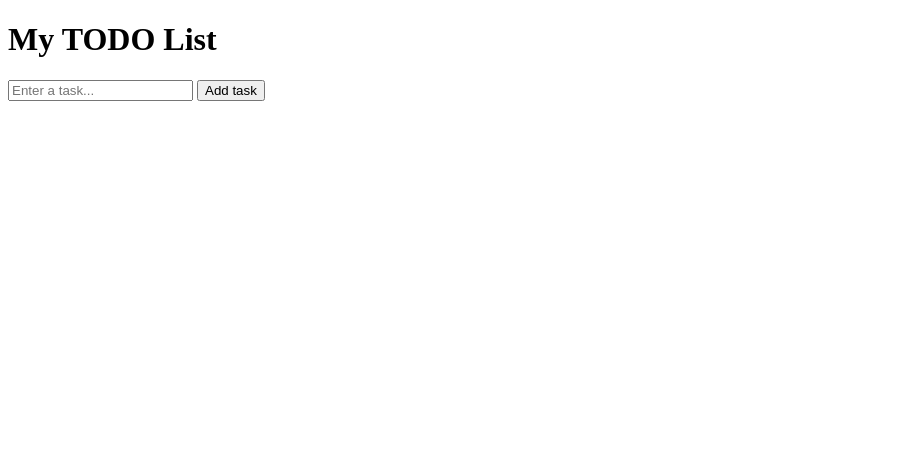
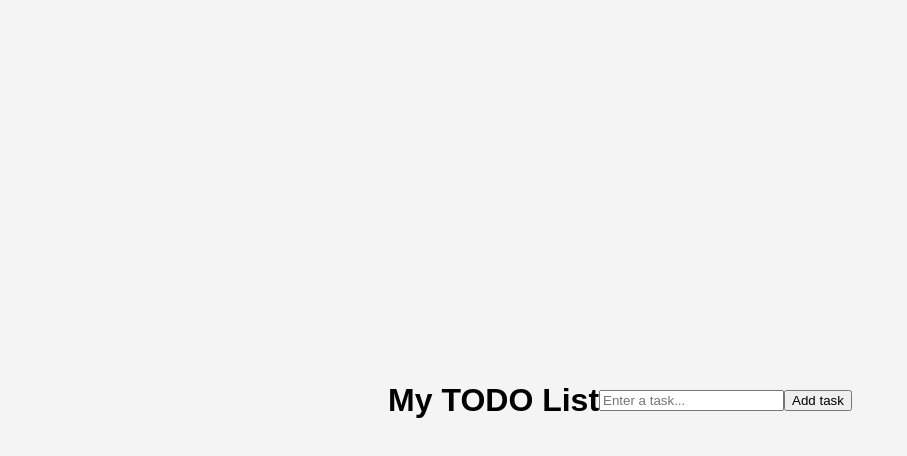
Before and after one commit to tanu16854-cell/todo_app, a plain HTML site: page index.html in a window 1280 px wide. Shown: the whole page, without its empty margins (0-907 px from the left). Drawn offline with Linux system fonts and the light colour scheme.

Commit message:
Add initial CSS styling

```diff
--- a/index.html
+++ b/index.html
@@ -4,11 +4,13 @@
     <meta charset="UTF-8">
     <meta name="viewport" content="width=device-width, initial-scale=1.0">
     <title>TODO App</title>
+     <link rel="stylesheet" href="style.css">
 </head>
 <body>
     <h1>My TODO List </h1>
     <input type="text" id="taskInput" placeholder = "Enter a task...">
     <button id = "addBtn" >Add task</button>
     <ul id ="taskList"></ul>
+
 </body>
 </html>
--- /dev/null
+++ b/style.css
@@ -0,0 +1,10 @@
+body {
+    margin: 0;
+    font-family: Arial, sans-serif;
+    background: #f4f4f4;
+    min-height: 100vh;
+    display: flex;
+    justify-content: center;
+    align-items: center;
+
+}
```
